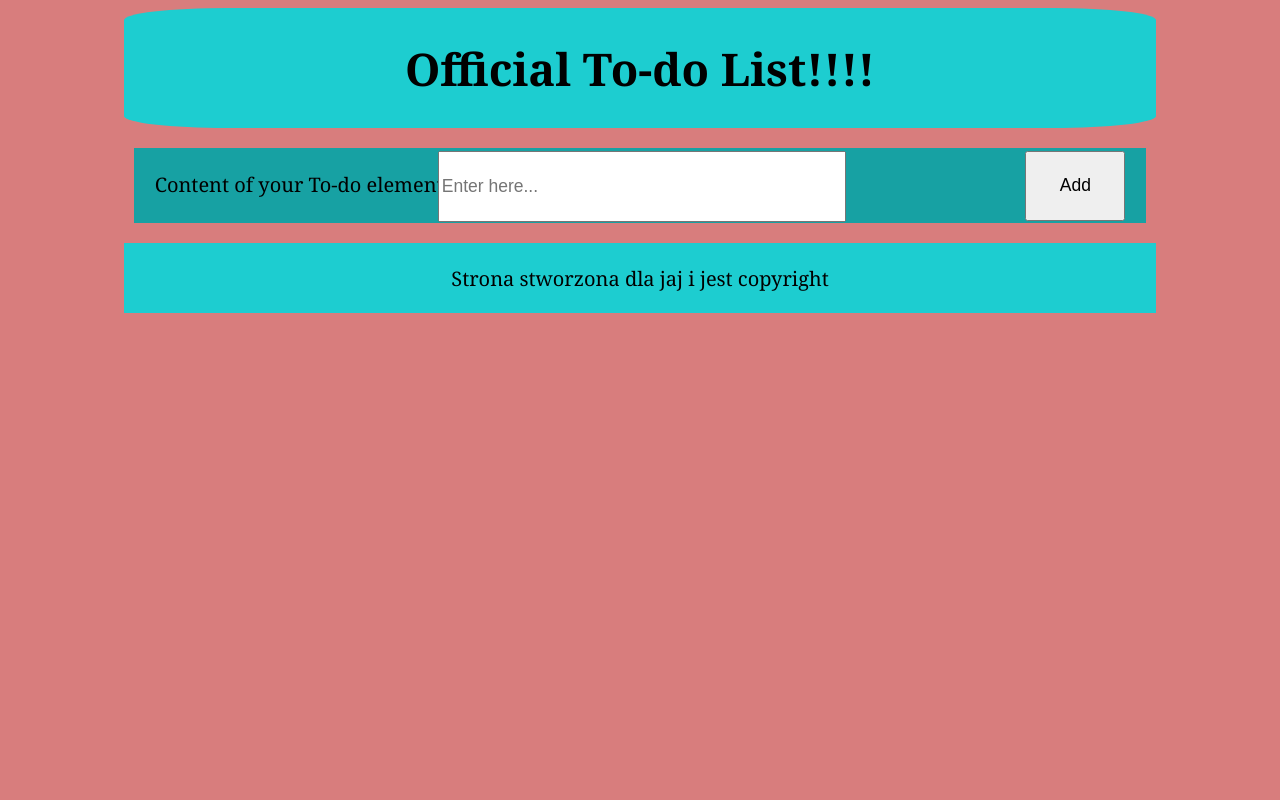
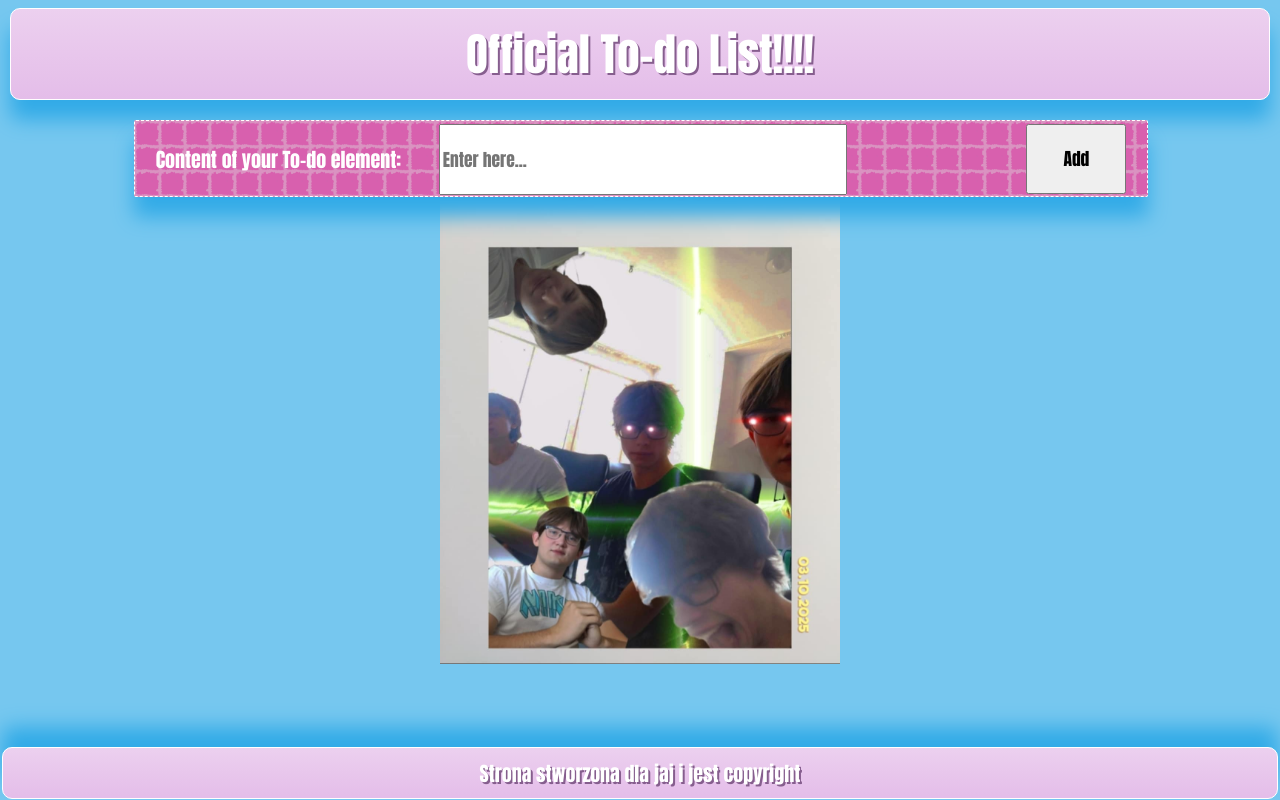
Before and after one commit to Kajtii/To-do-list, a React (Vite) app: page / in a window 1280 px wide. Built offline with nearby package versions, Linux system fonts and the light colour scheme; the HTML template or start-up script is replaced by a standard one.

Commit message:
Best css ever

```diff
--- a/src/index.scss
+++ b/src/index.scss
@@ -8,46 +8,88 @@
 #root{
   width: 100%;
   @include flex(center,center,column,nowrap);
-  font-family: Georgia, 'Times New Roman', Times, serif;
+  font-family: Impact, Haettenschweiler, 'Arial Narrow Bold', sans-serif;
 
 }
 body{
-  background-color: rgb(216, 125, 125)
+  background-color: rgb(118, 199, 239);
+  overflow: hidden;
+
 }
 .header{
   padding: 10px;
-  height: 100px;
-  background-color: rgb(29, 205, 208);
-  width: 80%;
-  border-radius: 10%;
+  border: 1px white solid;
+  height: 70px;
+
+  background-image: linear-gradient(lighten($color: rgb(228, 189, 233), $amount: 5),rgb(228, 189, 233));
+  color: white;
+  width: 98%;
+  border-radius: 10px;
   @include flex(center,center,row,nowrap);
+  box-shadow: 0px 20px 20px darken($color: rgb(118, 199, 239), $amount: 15);
   margin-bottom: 20px;
     &__title{
       font-weight: 500px;
       font-size: 45px;
+      text-shadow: 2px 2px rgb(134, 94, 142);
     }
+    margin-top: 0px;
 }
 .footer{
   padding: 10px;
-  height: 50px;
-  background-color: rgb(29, 205, 208);
-  width: 80%;
+  border: 1px white solid;
+  height: 30px;
+  border-radius: 10px;
+  background-image: linear-gradient(lighten($color: rgb(228, 189, 233), $amount: 5),rgb(228, 189, 233));
+  color: white;
+    position: fixed;
+    bottom: 1px;
+  width: 98%;
   @include flex(center,center,row,nowrap);
-  margin-bottom: 20px;
+
+  box-shadow: 0px -20px 20px darken($color: rgb(118, 199, 239), $amount: 15);
+  margin-bottom: 0px;
+  margin-top: 36px;
+
     &__text{
-
+      text-shadow: 2px 2px rgb(134, 94, 142);
       font-size: 20px;
     }
+  // position: absolute;
+  // bottom: 1px;
 }
 main{
   width: 80%;
+  background-image: url("kul.jpg");
+  background-size: 400px;
+  background-repeat: no-repeat;
+  background-position: 50% 24%;
+
+
+
+  height: 575px  ;
+}
+.container{
+  // overflow: auto;
+   overflow: scroll;
+  overflow-x: hidden;
+  height: 465px;
+  width: 100%;
+
 }
 .AddToDo{
-  background-color: darken($color: rgb(29, 205, 208), $amount: 10);
+  background-image: url(kafle.png);
+  background-size: 25px;
   height: 75px;
   width: 100%;
-  position: relative;
-  margin-bottom: 20px;
+  z-index: 2;
+  position: sticky;
+  top: 1px;
+  margin-bottom: 36px;
+  border: 1px dashed white;
+  border-radius: 2px;
+  color: rgb(255, 255, 255);
+  box-shadow: 0px 20px 20px darken($color: rgb(118, 199, 239), $amount: 15);
   &__button{
     position: absolute;
     right: 2%;
@@ -55,12 +97,15 @@ main{
     width: 100px;
     height: 70px;
     font-size: 17.5px;
+    color: rgb(0, 0, 0);
+    font-family: Impact, Haettenschweiler, 'Arial Narrow Bold', sans-serif;
   }
   &__inputText{
     font-size: 20px;
     position: absolute;
     top: 22.5px;
     left: 2%;
+    font-family: Impact, Haettenschweiler, 'Arial Narrow Bold', sans-serif;
   }
   &__input{
     position: absolute;
@@ -69,27 +114,38 @@ main{
     width: 400px;
     height: 65px;
     font-size: 17.5px;
+    color: rgb(175, 175, 175);
+    font-family: Impact, Haettenschweiler, 'Arial Narrow Bold', sans-serif;
   }
 
 }
 
 .ToDo{
-  width: 100%;
-  background-color: rgb(77, 147, 152);
+  width: 90%;
+  margin: auto;
+  background-color: rgba(45, 69, 106, 0.601);
     @include flex(center,left,row,nowrap);
   gap: 100px;
-  height: 100px;
+  border-radius: 4px;
+  height: 70px;
+
+  z-index: 1;
   margin-bottom: 10px;
   &__id{
         @include flex(center,center,row,nowrap);
-    background-color: darken($color: rgb(77, 147, 152), $amount: 10);
-    width: 100px;
-    height: 90%;
-    margin-left: 5px;
+    background-color: rgba(109, 192, 233, 0.601);
+    color: rgb(243, 243, 243);
+    padding: 3px;
+    border-radius: 3px;
+    width: 7%;
+    height: 50%;
+    margin-left: 15px;
     font-size: 40px;
     text-align: center;
+
   }
   &__title{
+    color: rgb(243, 243, 243);
     font-size: 26px;
   }
 
```
Also changed, not shown: src/kafle.png (added), src/kul.jpg (added).
